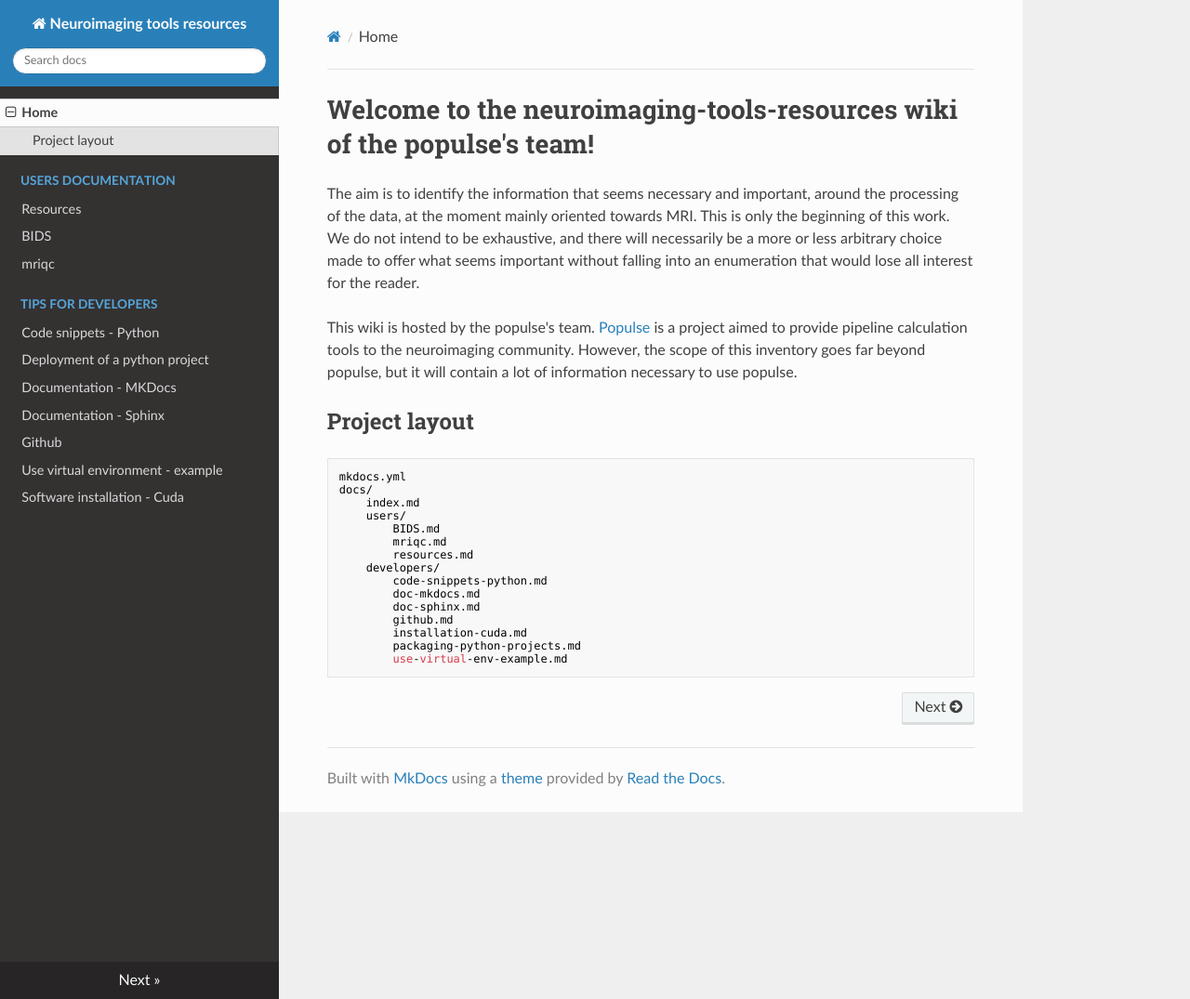
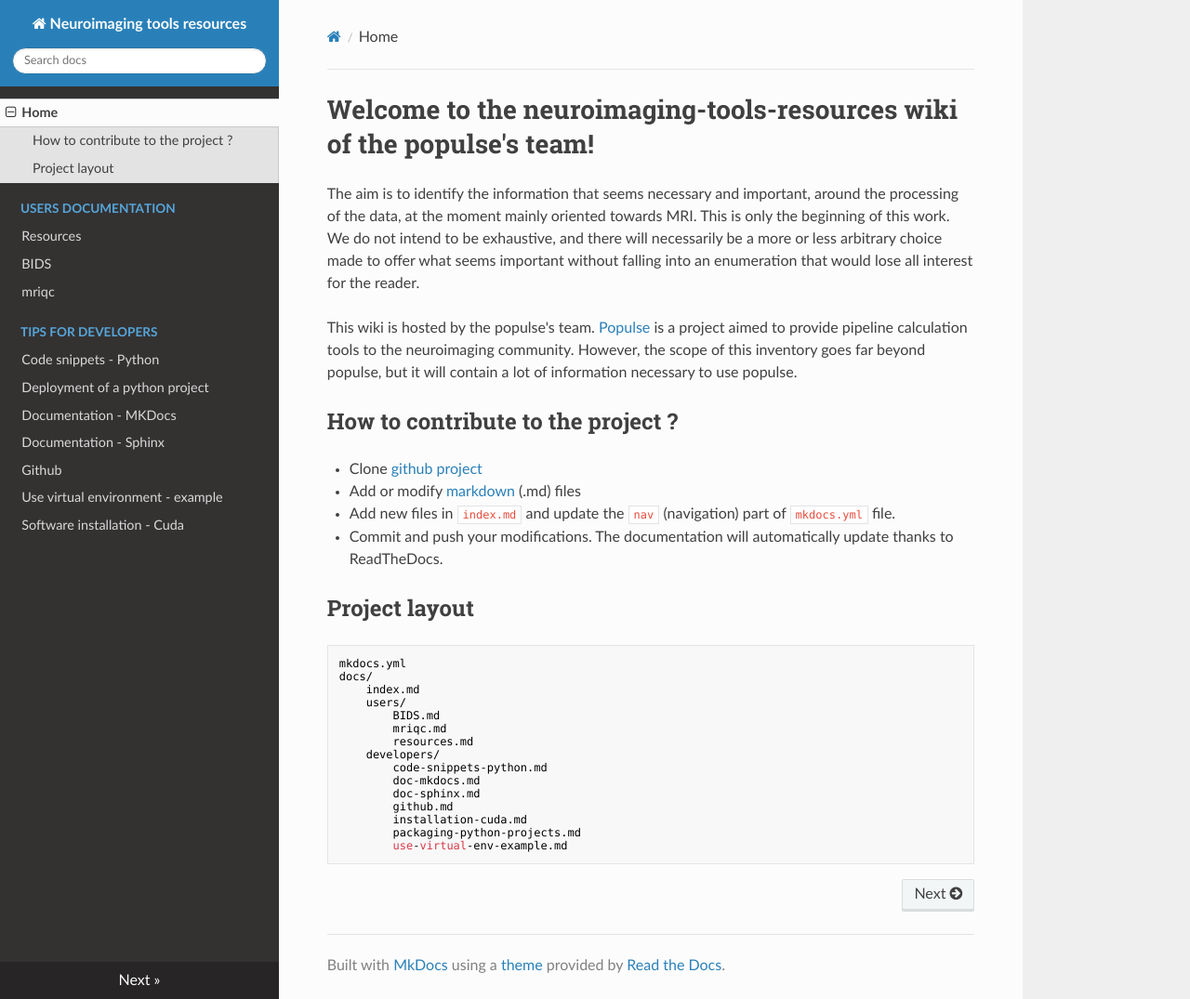
Before and after one commit to IRMaGe-3T/irmage-tools-resources, an MkDocs documentation site: the page built from docs/index.md, in a window 1280 px wide and 1075 px high. Shown: the whole window at 93% size. Built offline with MkDocs 1.6.1, drawn with Linux system fonts in a browser that asks for light colours; nearby versions of some CDN libraries.

Commit message:
add docs

```diff
--- a/docs/index.md
+++ b/docs/index.md
@@ -5,6 +5,16 @@ The aim is to identify the information that seems necessary and important, aroun
 This wiki is hosted by the populse's team.
 [Populse](https://populse.github.io/) is a project aimed to provide pipeline calculation tools to the neuroimaging community.
 However, the scope of this inventory goes far beyond populse, but it will contain a lot of information necessary to use populse.
+
+## How to contribute to the project ?
+
+* Clone [github project](https://github.com/populse/neuroimaging-tools-resources)
+
+* Add or modify [markdown](https://daringfireball.net/projects/markdown/) (.md) files
+
+* Add new files in `index.md` and update the `nav` (navigation) part of `mkdocs.yml` file.
+
+* Commit and push your modifications. The documentation will automatically update thanks to ReadTheDocs.
 
 ## Project layout
 
```
Also changed, not shown: docs/developers/doc-mkdocs.md (+1 -1 lines).
